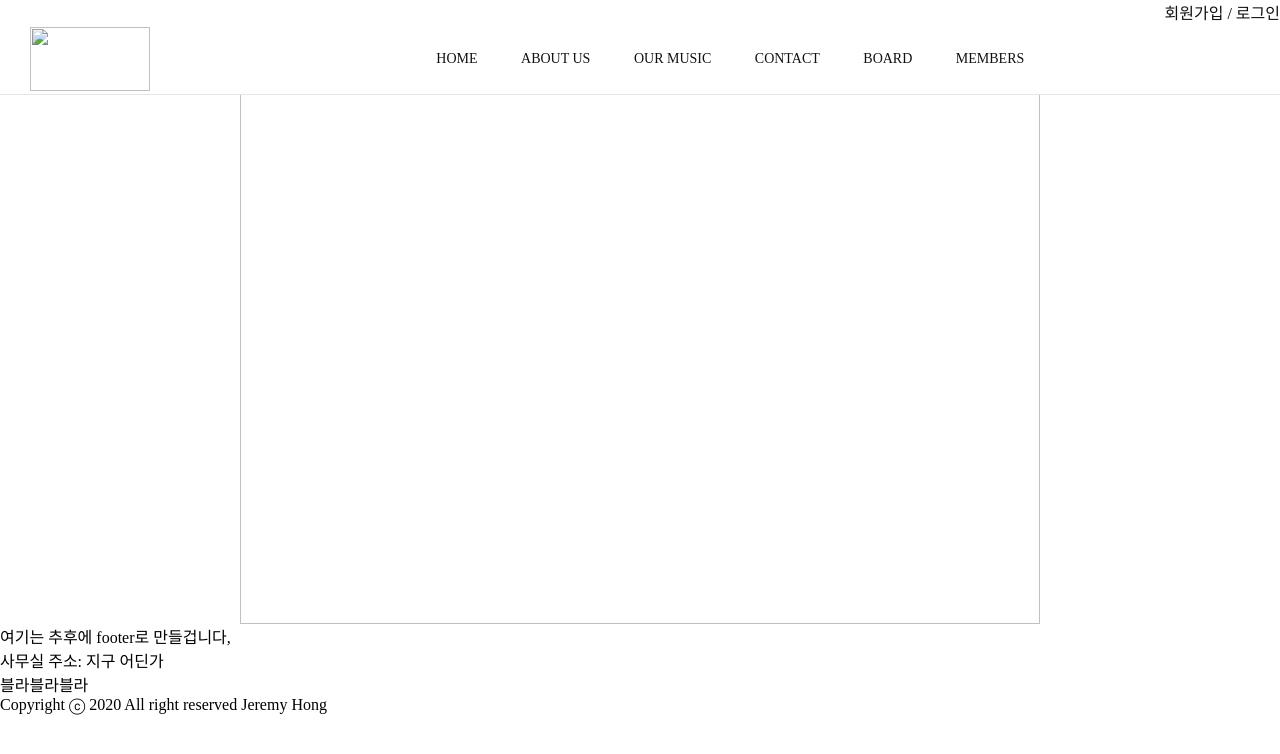
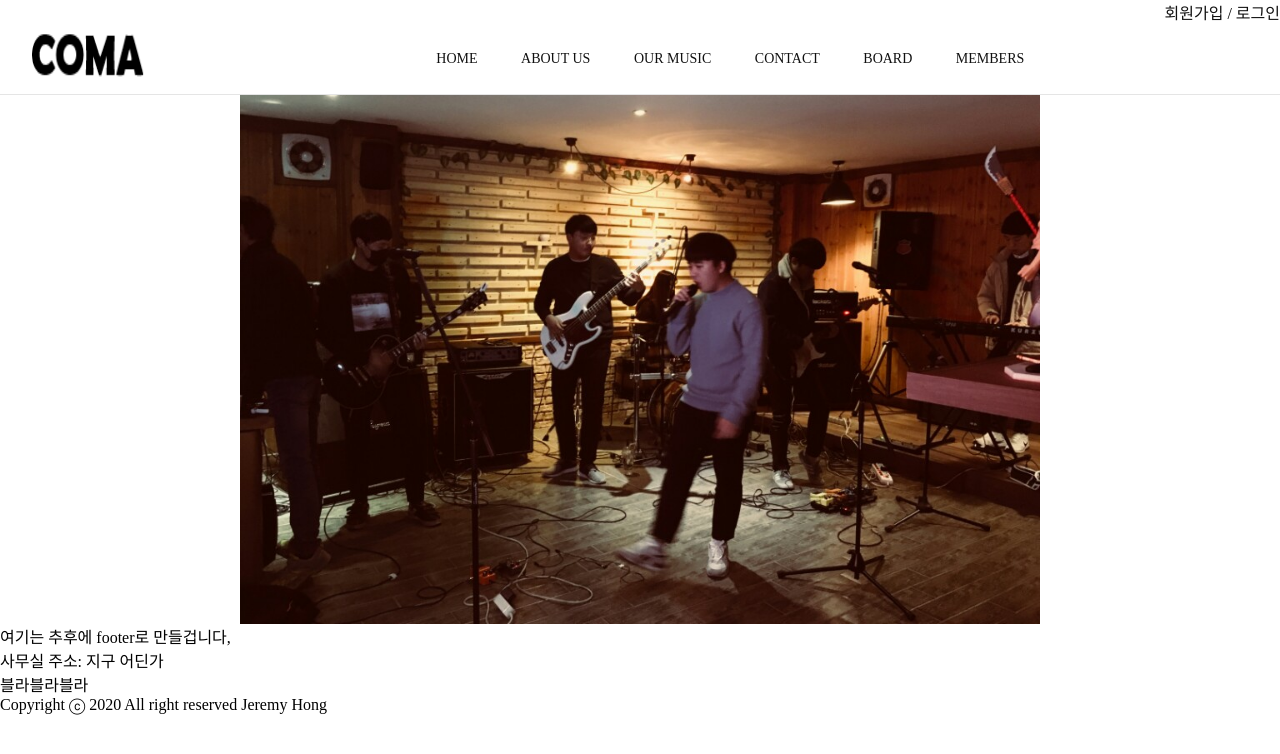
Before and after one commit to Hyun-wook-Hong/ComaWeb, a plain HTML site: page ComaWeb/index.html in a window 1280 px wide. Drawn offline with Linux system fonts and the light colour scheme; the site is published under a folder, as on GitHub Pages, so addresses that start at the root find nothing.

Commit message:
Add files via upload

```diff
--- a/ComaWeb/index.html
+++ b/ComaWeb/index.html
@@ -34,7 +34,7 @@
     <nav class="header-lnb">
       <!-- logo - START-->
       <a class="header-logo" href="http://127.0.0.1:8008/">
-          <img class="logo" src="/config/logo.PNG" />
+          <img class="logo" src="logo.PNG" />
         </a>
       <!-- logo - END  -->
 
@@ -66,7 +66,7 @@
 <!-- Body -->
 <!--  <div class="wrapper-main"> -->
 		<div class="logo_main">
-        <img class ="main-banner" src="/resource/forweb.jpg"/>
+        <img class ="main-banner" src="forweb.jpg"/>
     </div>
 
 
```
